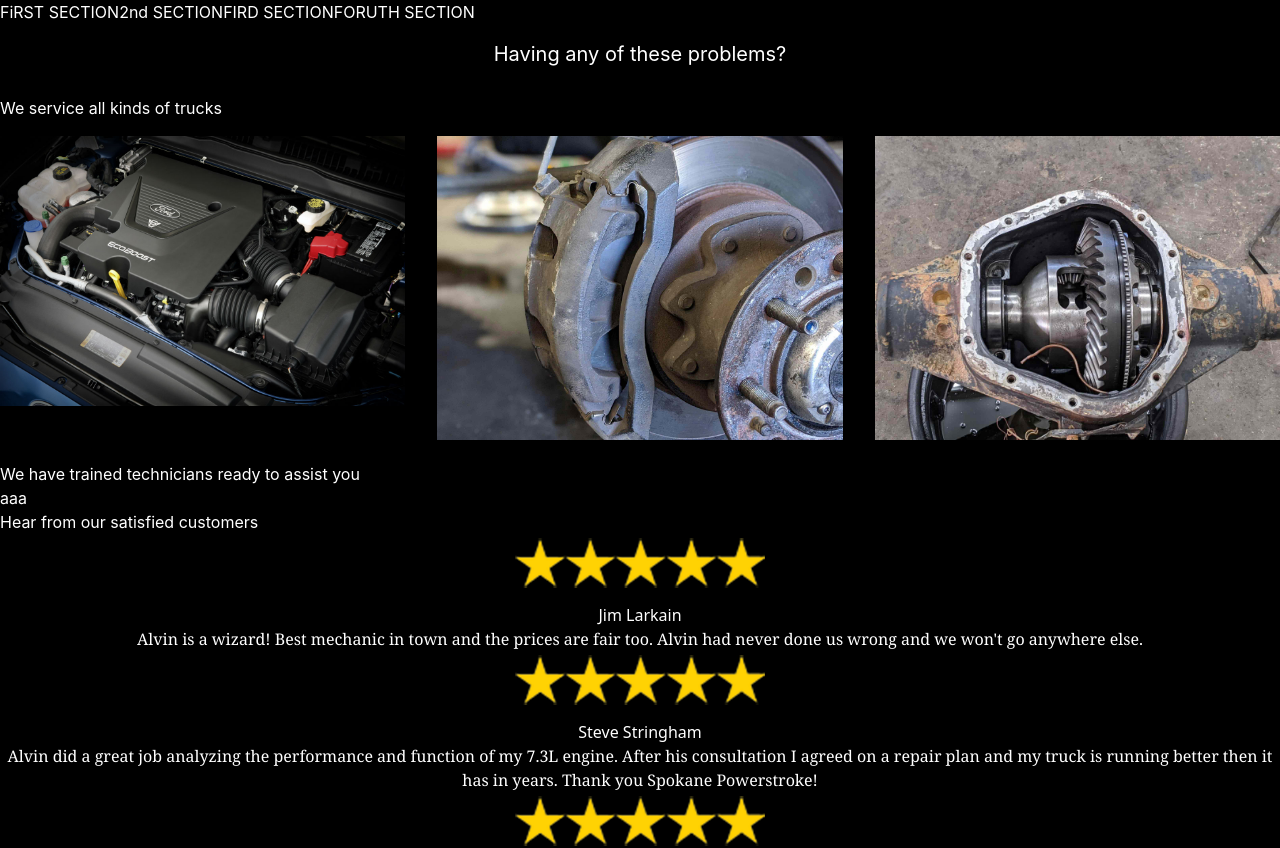
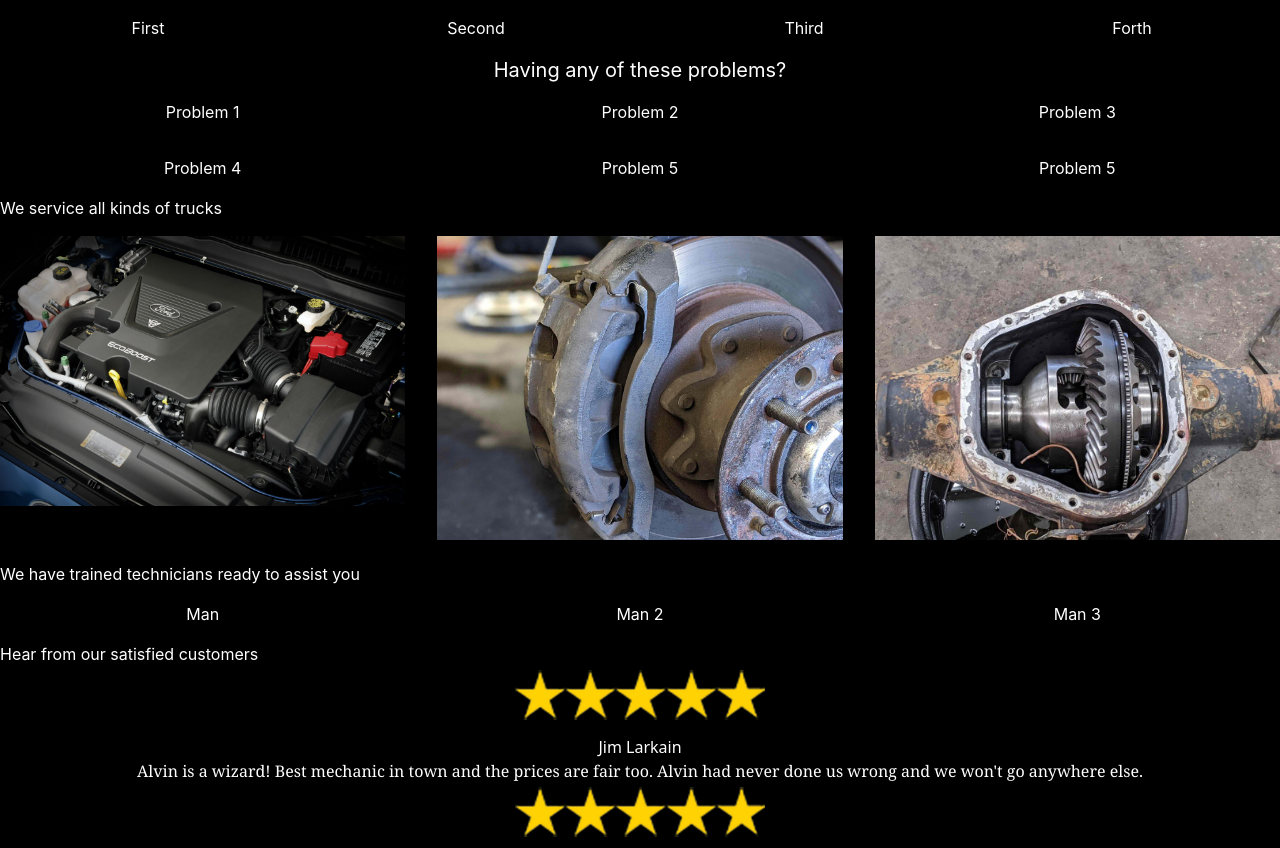
Before and after one commit to DylanBozarth/spokane-power-stroke, a Next.js app: page / in a window 1280 px wide. Shown: the top 848 px of the page. Built offline with nearby package versions, Linux system fonts and the light colour scheme.

Commit message:
grids and grids

```diff
--- a/pages/components/about.tsx
+++ b/pages/components/about.tsx
@@ -1,6 +1,13 @@
 export const About = () => {
     return (
-        <div className="grid grid-cols-3 gap-4 ">aaa </div>
+        <div className="flex flex-wrap -mx-1 lg:-mx-4 text-center">
+      <div className="my-1 px-1 w-full md:w-1/2 lg:my-4 lg:px-4 lg:w-1/3">
+      Man </div>
+      <div className="my-1 px-1 w-full md:w-1/2 lg:my-4 lg:px-4 lg:w-1/3">
+      Man 2</div>
+      <div className="my-1 px-1 w-full md:w-1/2 lg:my-4 lg:px-4 lg:w-1/3">
+      Man 3</div>
+    </div>
     )
 }
 // their certifications and photos of them looking professional
--- a/pages/components/navbar.tsx
+++ b/pages/components/navbar.tsx
@@ -1,11 +1,15 @@
 export const Navbar = () => {
   return (
-    <div className="flex flex-row container">
-      <div className="h-10 w-30">FiRST SECTION</div>
-      <div className=" ">2nd SECTION</div>
-      <div className=" ">FIRD SECTION</div>
-      <div className=" ">FORUTH SECTION</div>
-    </div>
+    <div className="flex flex-wrap -mx-1 lg:-mx-4 text-center">
+    <div className="my-1 px-1 w-full md:w-1/2 lg:my-4 lg:px-4 lg:w-1/4">
+    First </div>
+    <div className="my-1 px-1 w-full md:w-1/2 lg:my-4 lg:px-4 lg:w-1/4">
+    Second</div>
+    <div className="my-1 px-1 w-full md:w-1/2 lg:my-4 lg:px-4 lg:w-1/4">
+  Third</div>
+    <div className="my-1 px-1 w-full md:w-1/2 lg:my-4 lg:px-4 lg:w-1/4">
+   Forth</div>
+  </div>
   );
 };
 // mobile and desktop
--- a/pages/components/services.tsx
+++ b/pages/components/services.tsx
@@ -1,9 +1,19 @@
 
 export const Services = () => {
     return (
-<div className="text-xl font-medium text-black">
-aaa
-
-</div>
+<div className="flex flex-wrap -mx-1 lg:-mx-4 text-center">
+      <div className="my-1 px-1 w-full md:w-1/2 lg:my-4 lg:px-4 lg:w-1/3">
+     Problem 1</div>
+      <div className="my-1 px-1 w-full md:w-1/2 lg:my-4 lg:px-4 lg:w-1/3">
+      Problem 2</div>
+      <div className="my-1 px-1 w-full md:w-1/2 lg:my-4 lg:px-4 lg:w-1/3">
+      Problem 3</div>
+      <div className="my-1 px-1 w-full md:w-1/2 lg:my-4 lg:px-4 lg:w-1/3">
+      Problem 4</div>
+      <div className="my-1 px-1 w-full md:w-1/2 lg:my-4 lg:px-4 lg:w-1/3">
+      Problem 5</div>
+      <div className="my-1 px-1 w-full md:w-1/2 lg:my-4 lg:px-4 lg:w-1/3">
+      Problem 5</div>
+    </div>
     )
 }
```
